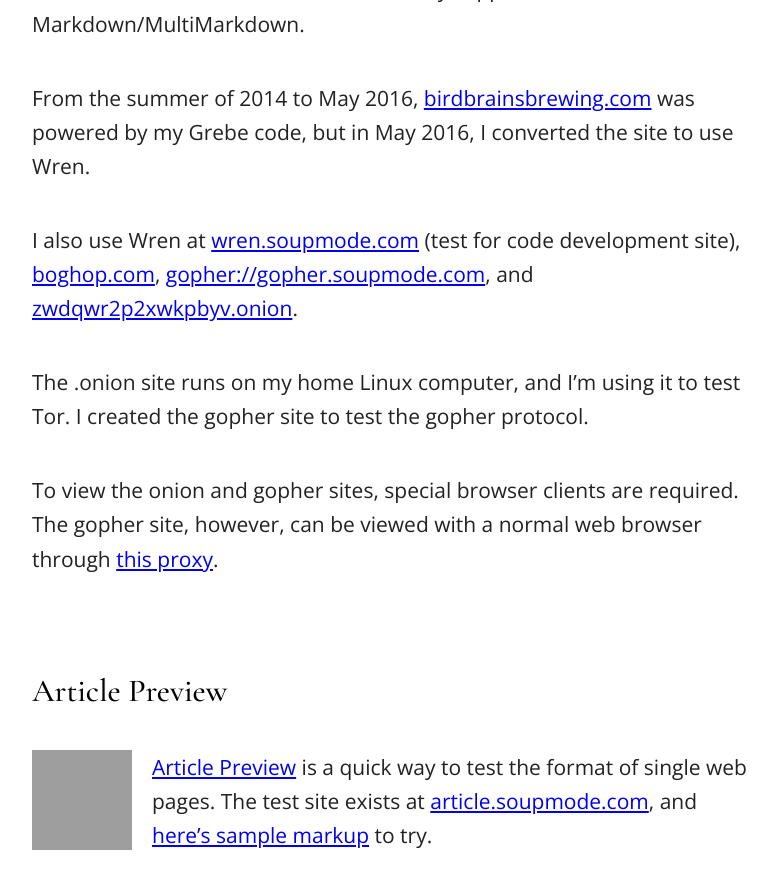
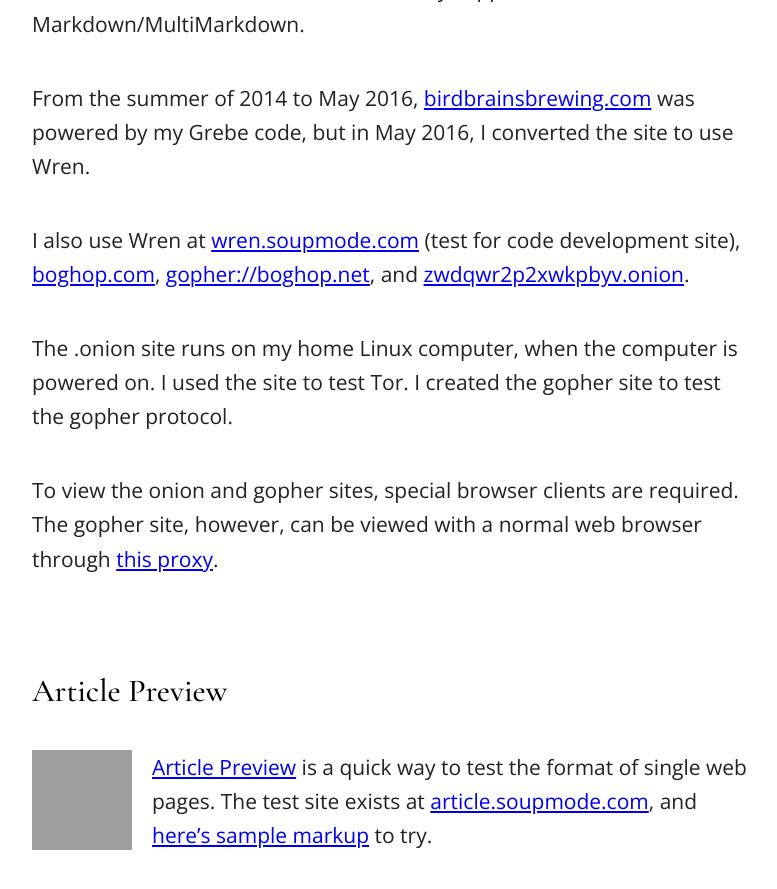
Before and after one commit to jrsawvel/jrsawvel.github.io, a Jekyll site: the page built from _posts/2016-09-20-projects.md, in a window 1280 px wide and 900 px high, scrolled down 6691 px, cut to the strip 0-889 px from the top of the window. Shown: the whole strip, without its empty margins (248-1025 px from the left). Built offline with Jekyll 4.4.1, drawn with Linux system fonts in a browser that asks for light colours; some of the changed text lies outside the part shown; grey boxes are pictures that could not be loaded.

Commit message:
Update 2016-09-20-projects.md

```diff
--- a/_posts/2016-09-20-projects.md
+++ b/_posts/2016-09-20-projects.md
@@ -132,11 +132,11 @@
 
 From the summer of 2014 to May 2016, [birdbrainsbrewing.com](http://birdbrainsbrewing.com) was powered by my Grebe code, but in May 2016, I converted the site to use Wren.
 
-I also use Wren at [wren.soupmode.com](http://wren.soupmode.com) (test for code development site), [boghop.com](http://boghop.com), <a href="gopher://gopher.soupmode.com.com">gopher://gopher.soupmode.com</a>, and [zwdqwr2p2xwkpbyv.onion](http://zwdqwr2p2xwkpbyv.onion).
+I also use Wren at [wren.soupmode.com](http://wren.soupmode.com) (test for code development site), [boghop.com](http://boghop.com), <a href="gopher://boghop.net">gopher://boghop.net</a>, and [zwdqwr2p2xwkpbyv.onion](http://zwdqwr2p2xwkpbyv.onion).
 
-The .onion site runs on my home Linux computer, and I'm using it to test Tor. I created the gopher site to test the gopher protocol.
+The .onion site runs on my home Linux computer, when the computer is powered on. I used the site to test Tor. I created the gopher site to test the gopher protocol.
 
-To view the onion and gopher sites, special browser clients are required. The gopher site, however, can be viewed with a normal web browser through [this proxy](http://gopher.floodgap.com/gopher/gw?a=gopher%3A%2F%2Fgopher.soupmode.com).
+To view the onion and gopher sites, special browser clients are required. The gopher site, however, can be viewed with a normal web browser through [this proxy](http://gopher.floodgap.com/gopher/gw?a=gopher%3A%2F%2Fboghop.net).
 
 
 
@@ -237,7 +237,7 @@
 * <http://article.soupmode.com>
 * <http://wren.soupmode.com>
 * <http://zwdqwr2p2xwkpbyv.onion> - hosted on the Linux server in my home.
-* <a href="gopher://gopher.soupmode.com">gopher://gopher.soupmode.com</a> - requires a Gopher-supported client to view the site.
+* <a href="gopher://boghop.net">gopher://boghop.net</a> - requires a Gopher-supported client to view the site.
 * Back in 2013-2014 Tested the Ghost CMS tool at: <http://ghost.soupmode.com>
 
 
```
